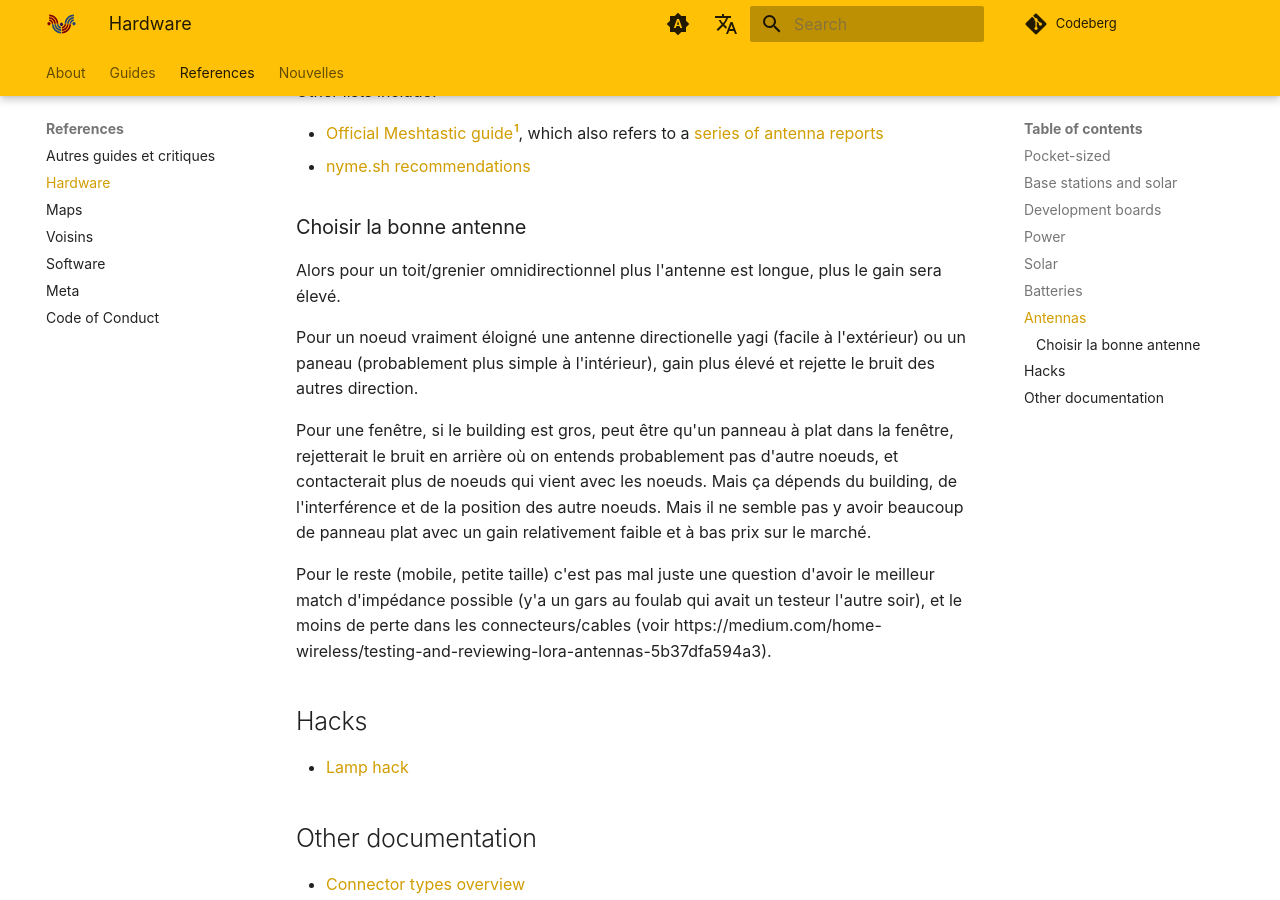
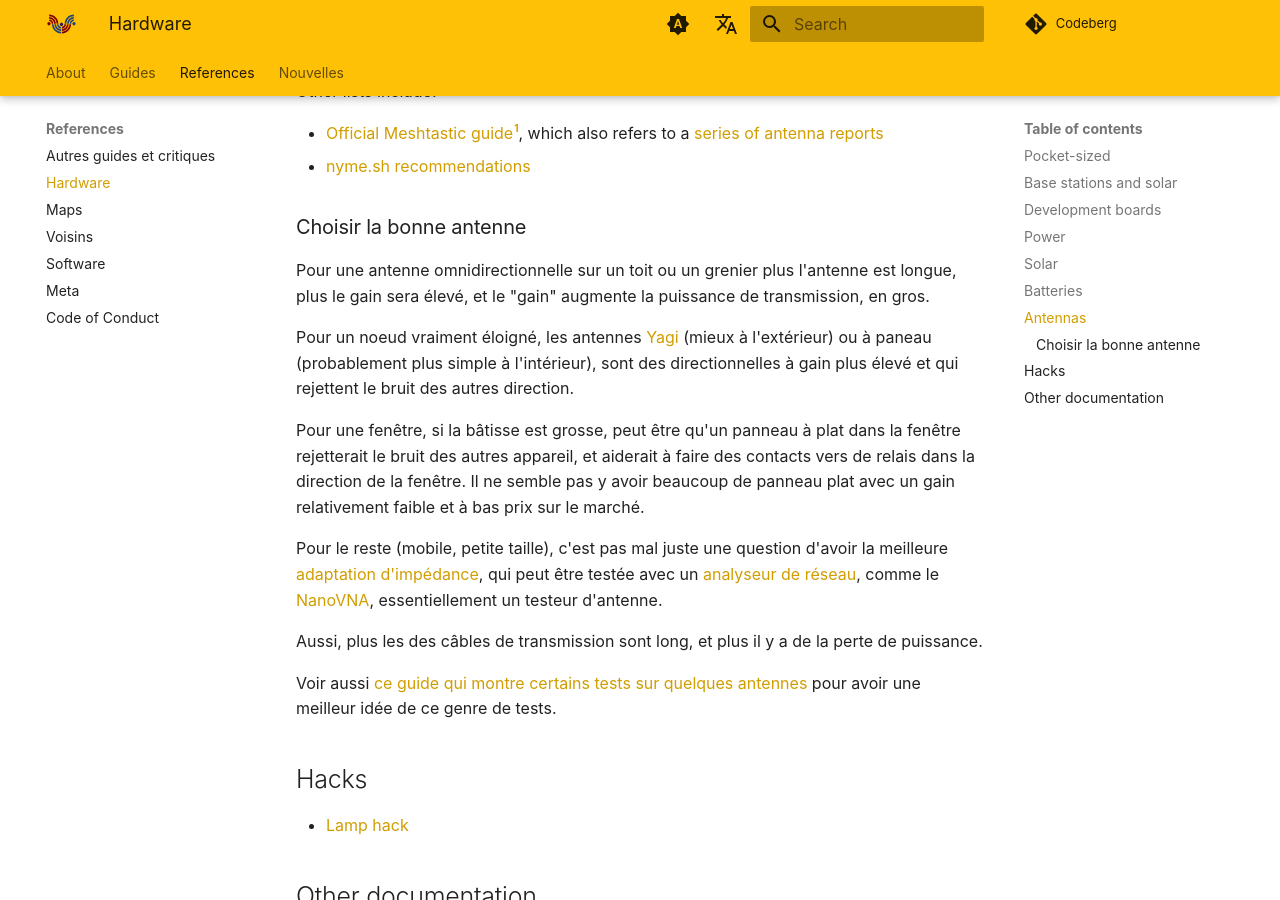
Before and after one commit to ReseauLibre/lora.reseaulibre.ca, an MkDocs documentation site: the page built from docs/references/hardware.md, in a window 1280 px wide and 900 px high, scrolled down 2980 px. Built offline with MkDocs 1.6.1 and Material for MkDocs 9.7.7, drawn with Linux system fonts in a browser that asks for light colours; plug-ins that fetch from the network failed and are left out; comment, search, counter and statistics services are not loaded; some of the changed text lies outside the part shown.

Commit message:
corriger le texte original de benoit pour suivre la traduc

```diff
--- a/docs/references/hardware.md
+++ b/docs/references/hardware.md
@@ -149,13 +149,31 @@ Other lists include:
 
 ### Choisir la bonne antenne
 
-Alors pour un toit/grenier omnidirectionnel plus l'antenne est longue, plus le gain sera élevé.
+Pour une antenne omnidirectionnelle sur un toit ou un grenier plus
+l'antenne est longue, plus le gain sera élevé, et le "gain" augmente
+la puissance de transmission, en gros.
 
-Pour un noeud vraiment éloigné une antenne directionelle yagi (facile à l'extérieur) ou un paneau (probablement plus simple à l'intérieur), gain plus élevé et rejette le bruit des autres direction.
+Pour un noeud vraiment éloigné, les antennes [Yagi](https://en.wikipedia.org/wiki/Yagi%E2%80%93Uda_antenna) (mieux à
+l'extérieur) ou à paneau (probablement plus simple à l'intérieur),
+sont des directionnelles à gain plus élevé et qui rejettent le bruit
+des autres direction.
 
-Pour une fenêtre, si le building est gros, peut être qu'un panneau à plat dans la fenêtre, rejetterait le bruit en arrière où on entends probablement pas d'autre noeuds, et contacterait plus de noeuds qui vient avec les noeuds.  Mais ça dépends du building, de l'interférence et de la position des autre noeuds.  Mais il ne semble pas y avoir beaucoup de panneau plat avec un gain relativement faible et à bas prix sur le marché.
+Pour une fenêtre, si la bâtisse est grosse, peut être qu'un panneau à
+plat dans la fenêtre rejetterait le bruit des autres appareil, et
+aiderait à faire des contacts vers de relais dans la direction de la
+fenêtre.  Il ne semble pas y avoir beaucoup de panneau plat avec un
+gain relativement faible et à bas prix sur le marché.
 
-Pour le reste (mobile, petite taille) c'est pas mal juste une question d'avoir le meilleur match d'impédance possible (y'a un gars au foulab qui avait un testeur l'autre soir), et le moins de perte dans les connecteurs/cables (voir https://medium.com/home-wireless/testing-and-reviewing-lora-antennas-5b37dfa594a3).
+Pour le reste (mobile, petite taille), c'est pas mal juste une
+question d'avoir la meilleure [adaptation d'impédance](https://fr.wikipedia.org/wiki/Adaptation_d%27imp%C3%A9dances), qui peut
+être testée avec un [analyseur de réseau](https://fr.wikipedia.org/wiki/Analyseur_de_r%C3%A9seau), comme le [NanoVNA](https://nanovna.com/),
+essentiellement un testeur d'antenne.
+
+Aussi, plus les des câbles de transmission sont long, et plus il y a
+de la perte de puissance.
+
+Voir aussi [ce guide qui montre certains tests sur quelques
+antennes](https://medium.com/home-wireless/testing-and-reviewing-lora-antennas-5b37dfa594a3) pour avoir une meilleur idée de ce genre de tests.
 
 ## Hacks
 
```
Also changed, not shown: other parts of docs/references/hardware.md (+1 -1 lines).
